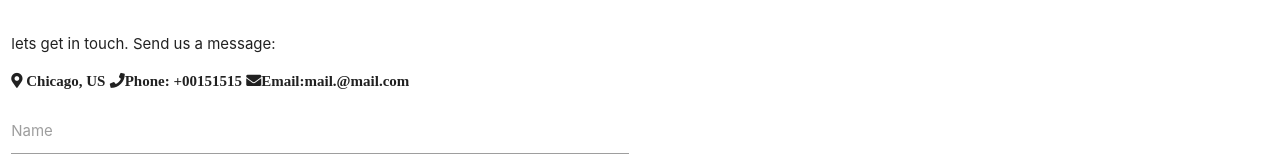
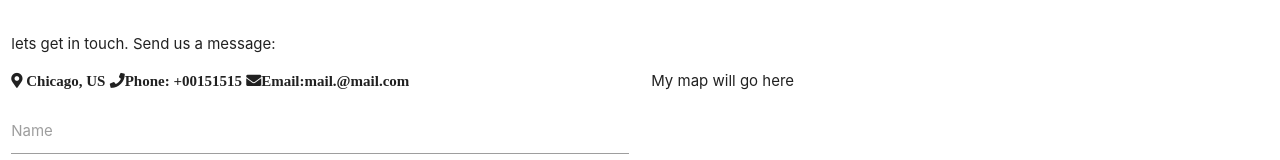
Before and after one commit to adiceand/sass2, a plain HTML site: page index.html in a window 1280 px wide. Shown: the part 5282-5442 px from the top of the page. Drawn offline with nearby package versions, Linux system fonts and the light colour scheme.

Commit message:
subi index

```diff
--- a/index.html
+++ b/index.html
@@ -338,7 +338,10 @@
   </div>
 			</div>
 
-			<div class="col s6"></div>
+			<div class="col s6">
+			<div id="map">My map will go here</div>
+
+			</div>
 		</div>
 	</section>
 	<script src="https://cdnjs.cloudflare.com/ajax/libs/materialize/1.0.0-beta/js/materialize.min.js"></script>
```
